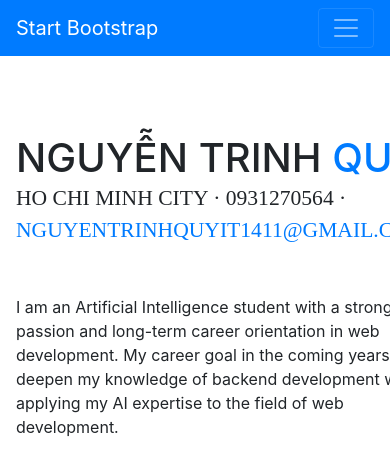
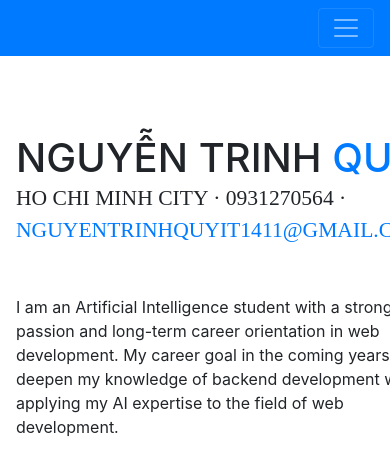
Before and after one commit to nguyentrinhquy1411/nguyentrinhquy1411.github.io, a website with bundled scripts: page index.html in a window 390 px wide. Shown: the top 465 px of the page. Built offline with nearby package versions, Linux system fonts and the light colour scheme; a web font is replaced by a local one.

Commit message:
fix details

```diff
--- a/index.html
+++ b/index.html
@@ -6,7 +6,7 @@
     <meta name="description" content="" />
     <meta name="author" content="" />
 
-    <title>Resume - Start Bootstrap Theme</title>
+    <title>Resume</title>
 
     <!-- Bootstrap core CSS -->
     <link href="vendor/bootstrap/css/bootstrap.min.css" rel="stylesheet" />
@@ -32,7 +32,6 @@
   <body id="page-top">
     <nav class="navbar navbar-expand-lg navbar-dark bg-primary fixed-top" id="sideNav">
       <a class="navbar-brand js-scroll-trigger" href="#page-top">
-        <span class="d-block d-lg-none">Start Bootstrap</span>
         <span class="d-none d-lg-block">
           <img class="img-fluid img-profile rounded-circle mx-auto mb-2" src="img/Cropped_Image.png" alt="" />
         </span>
```
